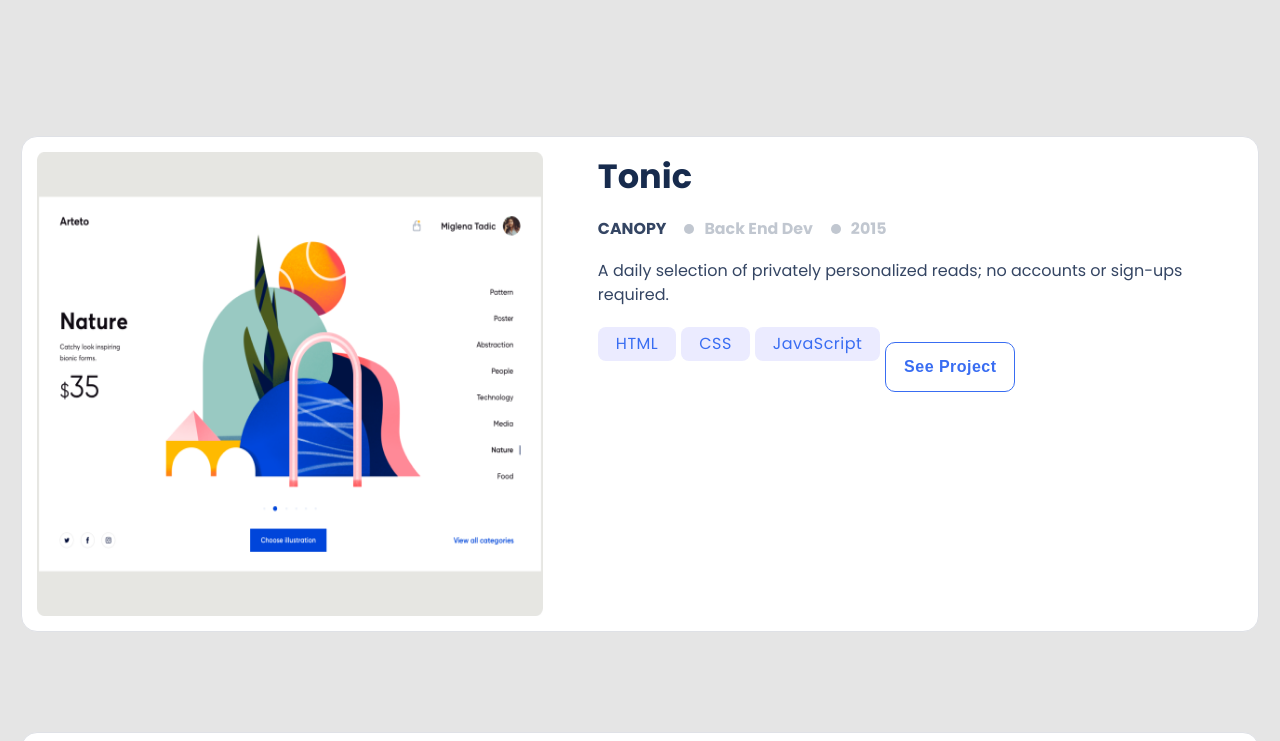
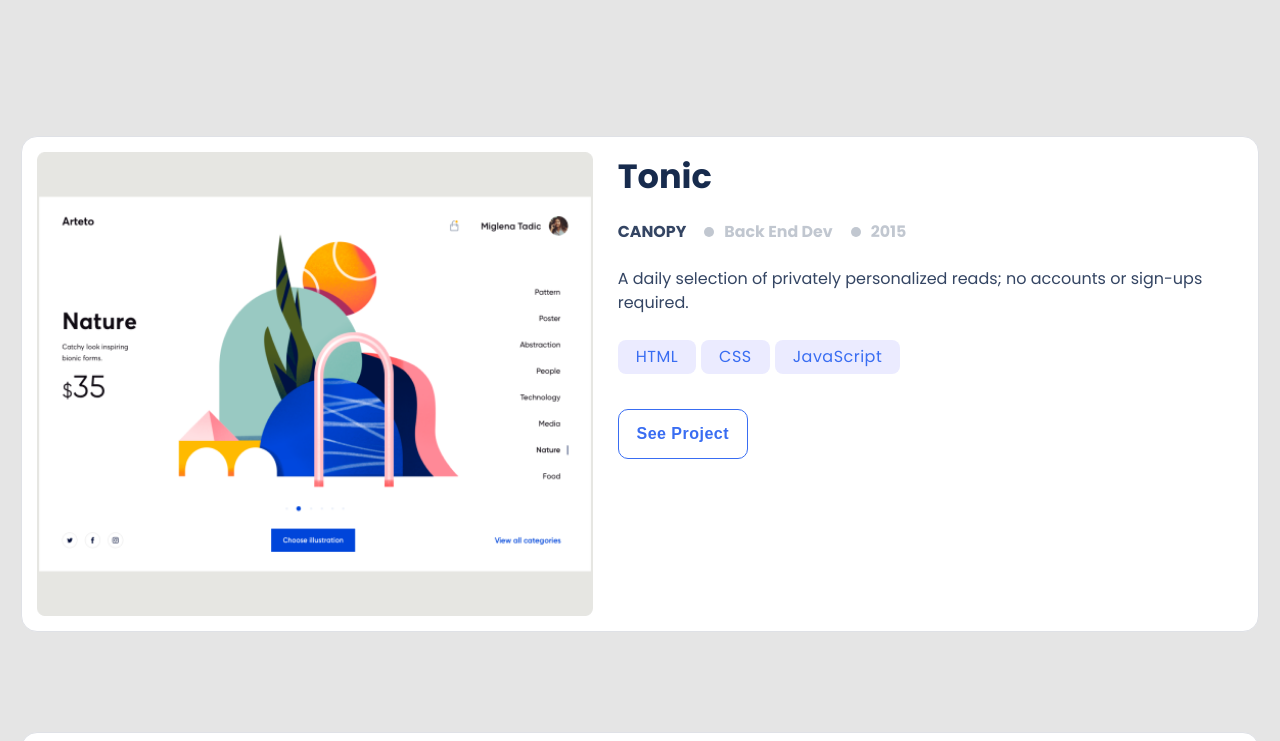
Before and after one commit to yayaismaail/toolbar-headline, a website: page index.html in a window 1280 px wide. Shown: the part 720-1461 px from the top of the page. Drawn offline with Linux system fonts and the light colour scheme.

Commit message:
modified .css file

```diff
--- a/styles.css
+++ b/styles.css
@@ -601,7 +601,6 @@ button:hover {
   .about-myself {
     display: flex;
     flex-direction: row;
-    column-gap: 55px;
     height: 496px;
   }
 
@@ -611,10 +610,11 @@ button:hover {
     column-gap: 39px;
   }
 
-  .work .col-ss-5 {
+  .work .col-ss-7 {
     display: flex;
     flex-direction: column;
     height: 100%;
+    padding-left: 25px;
   }
 
   .counter {
@@ -674,6 +674,7 @@ button:hover {
   .about-myself .col-ss-5 {
     display: flex;
     flex-direction: column;
+    margin-right: 39px;
   }
 
   .about-myself .myself {
```
